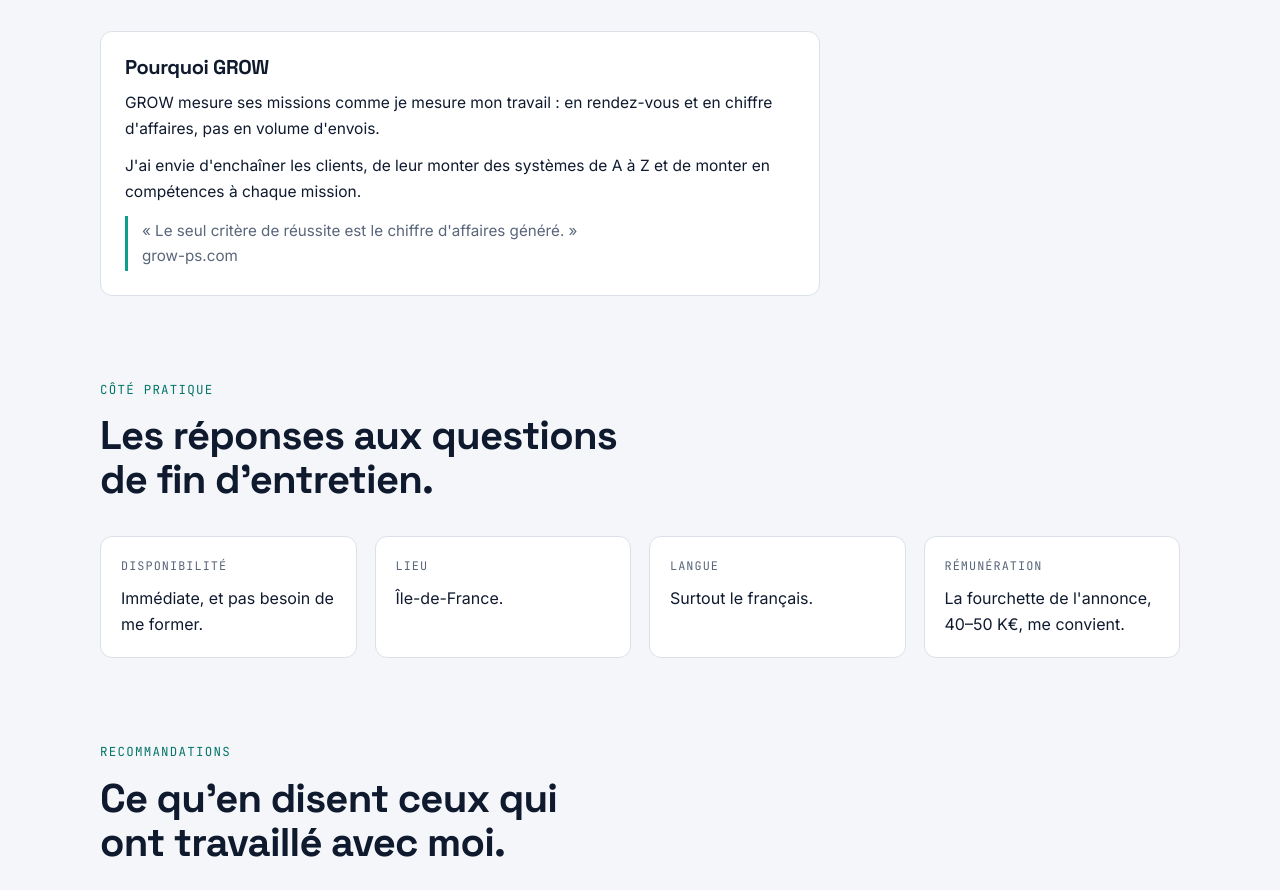
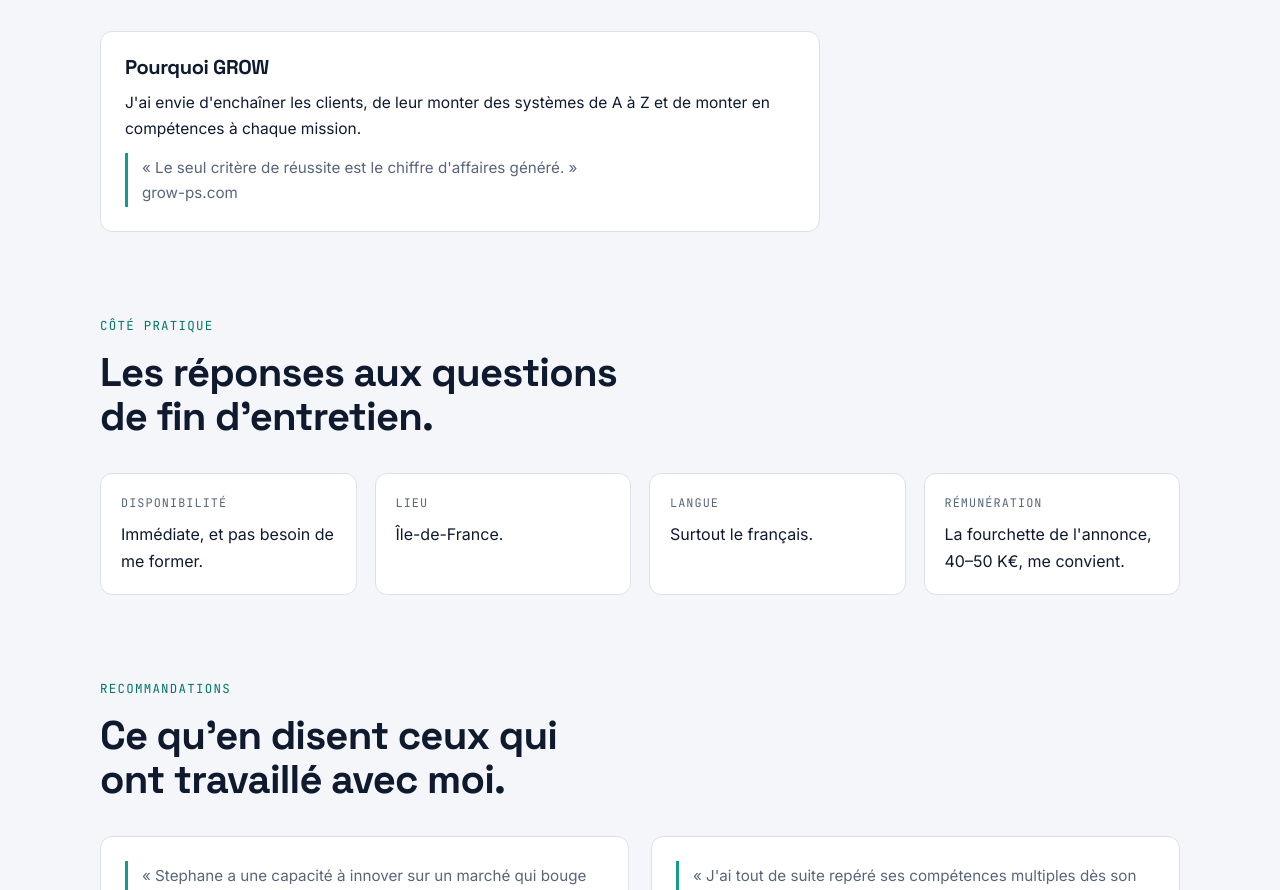
Before and after one commit to wickra07/wickra-pro, a plain HTML site: page grow.html in a window 1280 px wide. Shown: the part 4607-5497 px from the top of the page. Drawn offline with Linux system fonts and the light colour scheme.

Commit message:
grow: retire phrase GROW mesure

```diff
--- a/grow.html
+++ b/grow.html
@@ -426,7 +426,6 @@ table.t td:first-child{font-weight:600;white-space:nowrap}
     <div class="two-col" style="grid-template-columns:minmax(0,1fr);max-width:720px">
       <div class="card">
         <h3>Pourquoi GROW</h3>
-        <p>GROW mesure ses missions comme je mesure mon travail : en rendez-vous et en chiffre d'affaires, pas en volume d'envois.</p>
         <p>J'ai envie d'enchaîner les clients, de leur monter des systèmes de A à Z et de monter en compétences à chaque mission.</p>
         <blockquote>« Le seul critère de réussite est le chiffre d'affaires généré. » <br>grow-ps.com</blockquote>
       </div>
```
